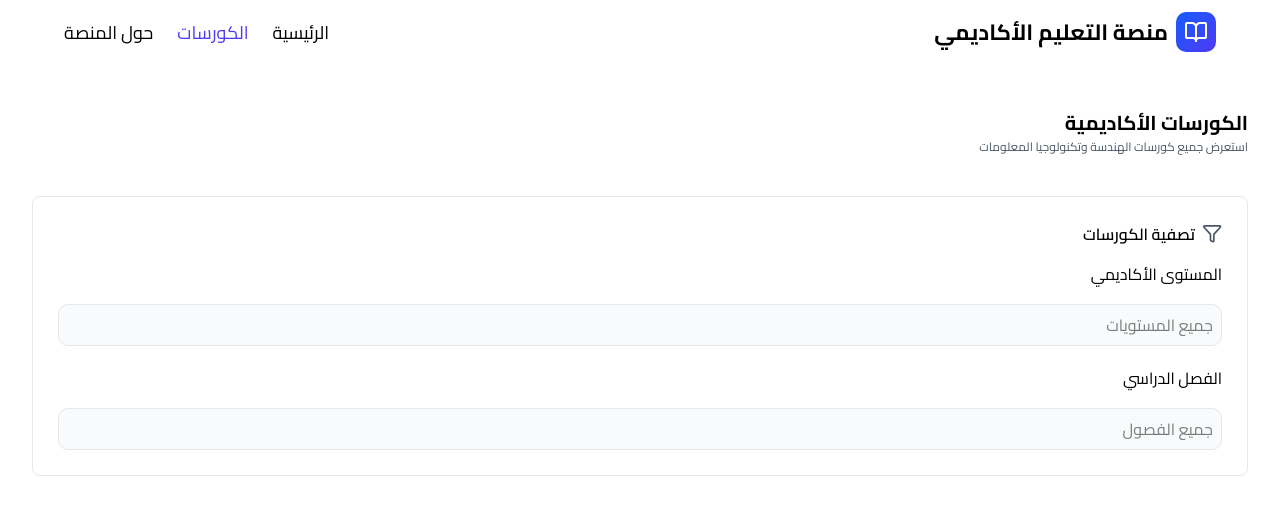
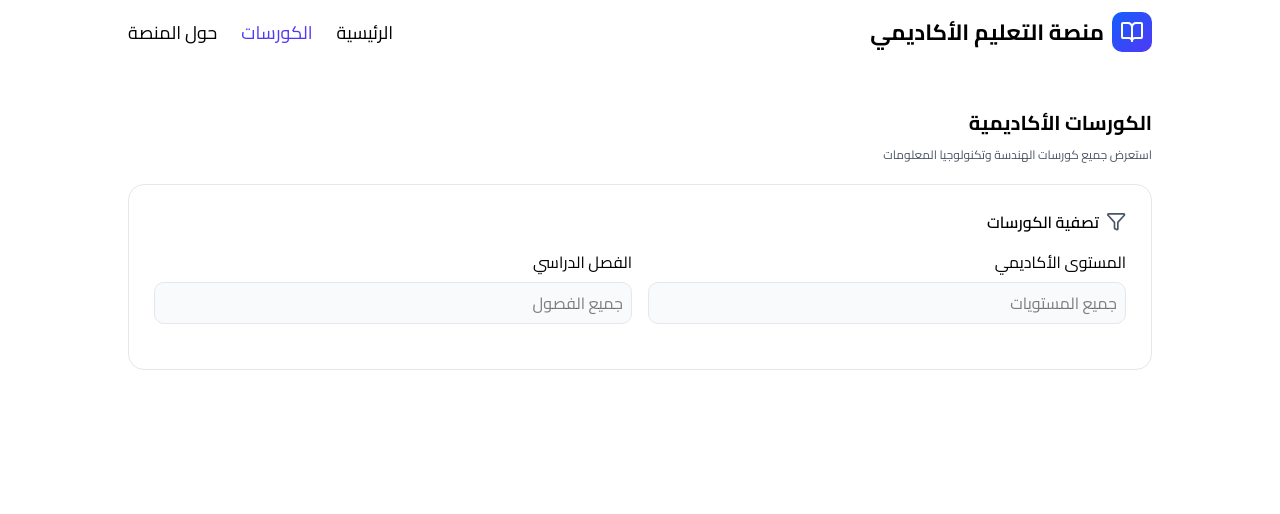
Before and after one commit to talaabusheha/Educational-platform, a website: page courses.html in a window 1280 px wide. Drawn offline with Linux system fonts and the light colour scheme.

Commit message:
Update in courses

```diff
--- a/courses.html
+++ b/courses.html
@@ -12,7 +12,7 @@
 <body>
 
   <header class="sticky top-0 z-50 bg-white  md:mt-3 md:mb-2 md:static   ">
-    <div class="w-[90%] m-auto flex items-center justify-between">
+    <div class="w-[80%] m-auto flex items-center justify-between">
 
            <h1  class="flex items-center gap-2 text-[22px] font-bold"><img src="image/booh-header.svg" alt="">منصة التعليم الأكاديمي</h1>
 
@@ -43,16 +43,16 @@
     </nav>
   </header>
   <body>
-    <section class="m-auto w-[95%] mt-14">
-        <h2 class="font-bold text-[20px]">الكورسات الأكاديمية</h2>
+    <section class="m-auto w-[90%] mt-14 md:w-[80%]">
+        <h2 class="font-bold text-[20px] mb-2">الكورسات الأكاديمية</h2>
         <p class="text-[#4A5565] text-[12px]">استعرض جميع كورسات الهندسة وتكنولوجيا المعلومات</p>
-        <div class="mt-10 bg-white border border-[#E5E7EB]
-  shadow-[0_1px_2px_-1px_rgba(0,0,0,0.1),0_1px_3px_0_rgba(0,0,0,0.1)  rounded-lg p-4  md:p-6.25">
+        <div class="mt-5 bg-white border border-[#E5E7EB]
+  shadow-[0_1px_2px_-1px_rgba(0,0,0,0.1),0_1px_3px_0_rgba(0,0,0,0.1)  rounded-lg p-4  md:p-6.25 md:rounded-2xl  ">
             <h3 class="flex gap-x-2 mb-4 font-semibold"><img src="image/Vector.svg" alt="">تصفية الكورسات</h3>
-            <form action="">
-              <div class="grid grid-cols-1 grid-rows-2 mb-5"> <label for="">المستوى الأكاديمي</label>
+            <form class="grid grid-cols-1 md:grid-cols-2 md:grid-rows-1 md:gap-4" action="">
+              <div class="flex flex-col gap-2 mb-5"> <label for="">المستوى الأكاديمي</label>
                 <input class="p-2 bg-[#F9FAFB] border border-[#E5E7EB] rounded-[10px]" type="text" name="" id="" placeholder="جميع المستويات"></div>
-              <div class="grid grid-cols-1 grid-rows-2">
+              <div class="flex flex-col gap-2">
                   <label for="">الفصل الدراسي</label>
                 <input class="p-2 bg-[#F9FAFB] border border-[#E5E7EB] rounded-[10px]" type="text" name="" id="" placeholder="جميع الفصول"></div>
             </form>
```
Also changed, not shown: about.html (+1 -1 lines), index.html (+1 -1 lines), css/output.css.
